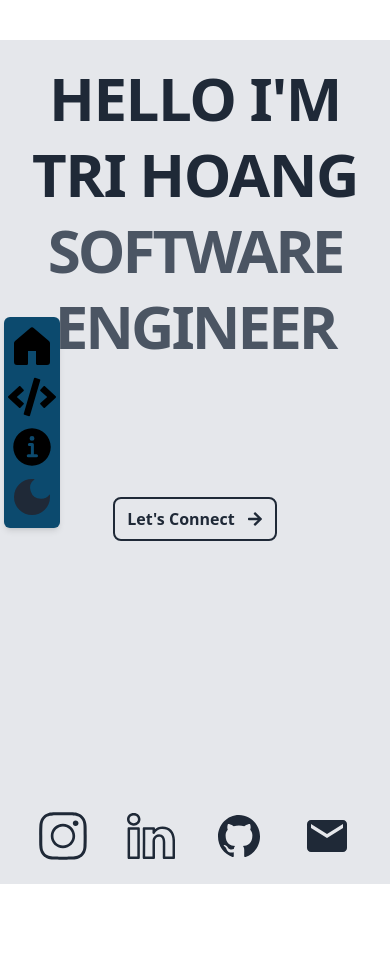
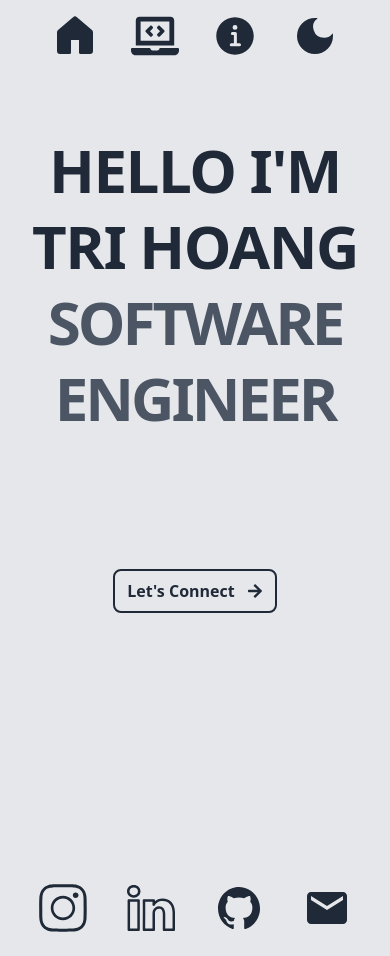
Before and after one commit to Trizee/BetterPersonalWebsite, a React (Vite) app: page / in a window 390 px wide. Before the commit the page ends 884 px from the top, so only its background shows below. Built offline with nearby package versions, Linux system fonts and the light colour scheme.

Commit message:
making navbar mobile responsive

```diff
--- a/src/Components/Navbar.jsx
+++ b/src/Components/Navbar.jsx
@@ -2,7 +2,7 @@ import { MdLightMode } from "react-icons/md";
 import { MdDarkMode } from "react-icons/md";
 import { useState,useEffect } from "react";
 import { GoHomeFill } from "react-icons/go";
-import { FaCode } from "react-icons/fa";
+import { FaLaptopCode } from "react-icons/fa";
 import { IoInformationCircle } from "react-icons/io5";
 
 export default function NavBar({theme,setTheme}){
@@ -11,9 +11,9 @@ export default function NavBar({theme,setTheme}){
 
     useEffect(()=>{
         if (theme === "dark"){
-            setStyle({ color: "#e5e7eb", })
+            setStyle({ color: "#e5e7eb", transition: 'transform 0.3s ease-in-out'})
         } else {
-            setStyle({ color: "#1f2937", })
+            setStyle({ color: "#1f2937",transition: 'transform 0.3s ease-in-out' })
         }
     },[theme])
 
@@ -21,12 +21,12 @@ export default function NavBar({theme,setTheme}){
 
     return (
         <>
-        <div className="h-screen w-16 fixed z-10 top-0 left-0 flex flex-col content-center items-center justify-center">
-                <div className="p-1 shadow-md rounded-md bg-sky-900 transition-all ease-linear duration-500 h-1/4 justify-evenly flex flex-col">
-                <GoHomeFill size="3rem"/>
-                <FaCode size="3rem"/>
-                <IoInformationCircle size="3rem"/>
-                {theme === "dark" ? <MdLightMode style={style} size="3rem" onClick={()=>{setTheme("light")}} /> : <MdDarkMode style={style} size="3rem" onClick={()=>{setTheme("dark")}}/>}
+        <div className=" md:w-16 relative md:h-screen md:fixed z-10 top-0 left-0 flex flex-col content-center md:items-center md:justify-center">
+                <div className="p-3 border-gray-900 dark:border-gray-400 md:border-2 md:shadow-lg md:rounded-r-lg transition-all duration-500 md:h-1/2 justify-center gap-8 md:justify-evenly flex flex-row md:flex-col dark:shadow-gray-900">
+                <GoHomeFill size="3rem" className="hover:scale-125 cursor-pointer" style={style}/>
+                <FaLaptopCode size="3rem" className="hover:scale-125 cursor-pointer" style={style}/>
+                <IoInformationCircle size="3rem" className="hover:scale-125 cursor-pointer" style={style}/>
+                {theme === "dark" ? <MdLightMode className="hover:scale-125 cursor-pointer" style={style} size="3rem" onClick={()=>{setTheme("light")}} /> : <MdDarkMode className="hover:scale-110 cursor-pointer" style={style} size="3rem" onClick={()=>{setTheme("dark")}}/>}
                 </div>
         </div>
         </>
```
